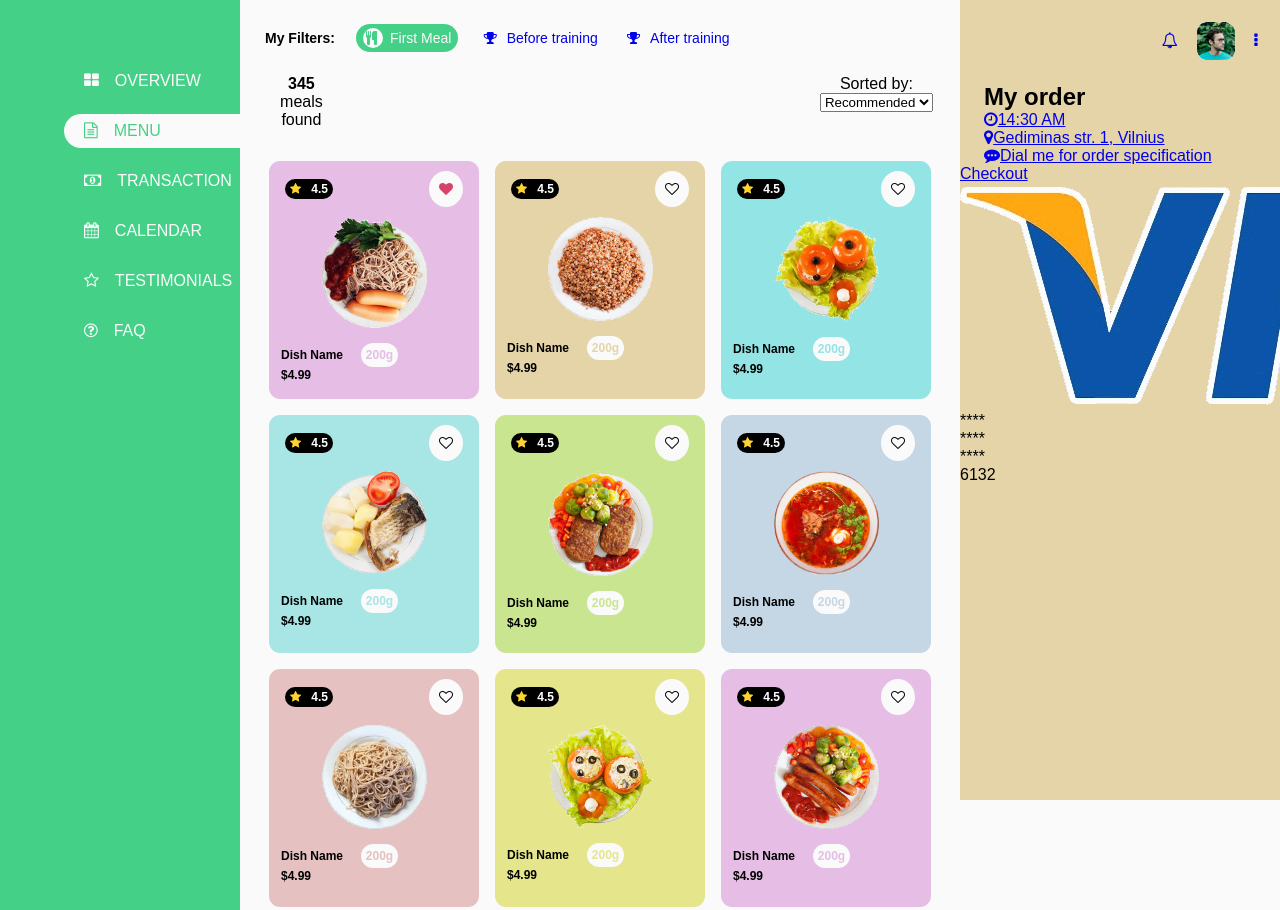
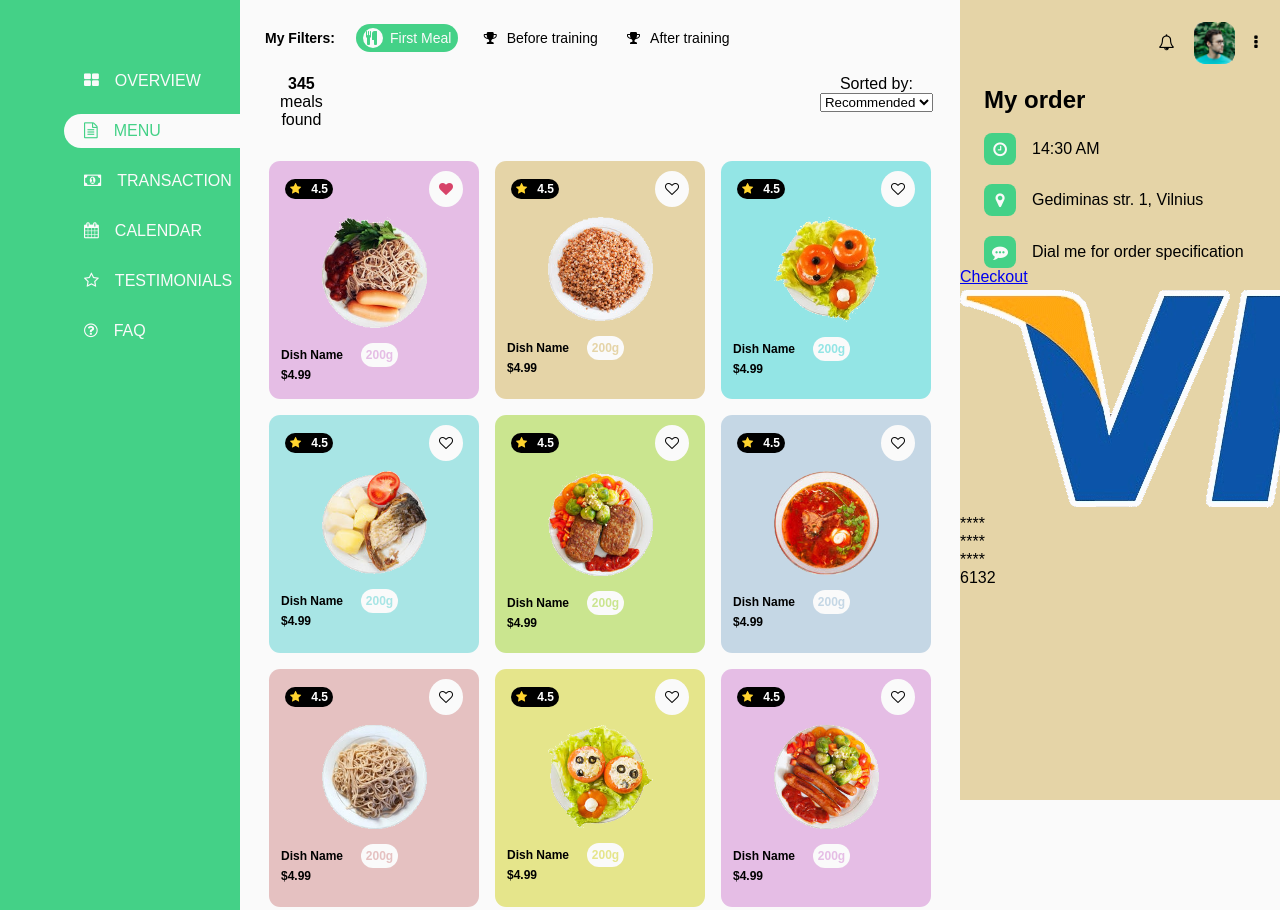
Before and after one commit to KestisJan/Food-delivery-project, a website: page index.html in a window 1280 px wide. Shown: the top 910 px of the page. Drawn offline with Linux system fonts and the light colour scheme; a web font is replaced by a local one.

Commit message:
My order part
done with positioning

```diff
--- a/css/pages/Home.css
+++ b/css/pages/Home.css
@@ -80,9 +80,8 @@ body {
     align-items: center;
     font-size: 14px;
 }
-.header-1 h4 {
-    display:inline-block;
-
+.header-1 a {
+    color: black;
 }
 /* Button */
 #first-meal-btn {
@@ -149,12 +148,35 @@ body {
     justify-content: end;
     margin: 1.4em;
 }
+.right-corner a {
+    color: black;
+}
 .right-corner img {
-
+    width: 15%;
 }
 /* Order part */
 .my-order {
     display: flex;
     flex-direction: column;
     margin-left: 1.5em;
+    gap: 1.2em;
 }
+/* My order position styling */
+.my-order a {
+    display: flex;
+    text-decoration: none;
+    color: black;
+    align-items: center;
+    gap: 1em;
+}
+/* My order ICON styling */
+.my-order i {
+    width: 2em;
+    height: 2em;
+    background-color:var(--main-color);
+    color: var(--color-3);
+    border-radius: 0.5em;
+    display: flex;
+    align-items: center;
+    justify-content: center;
+}
```
